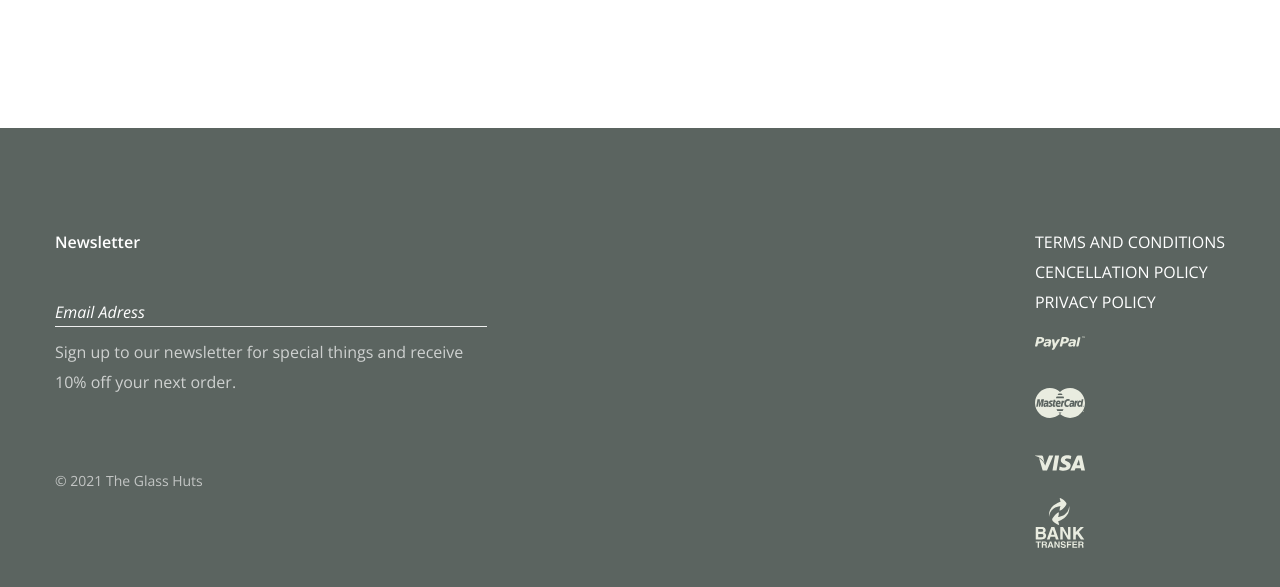
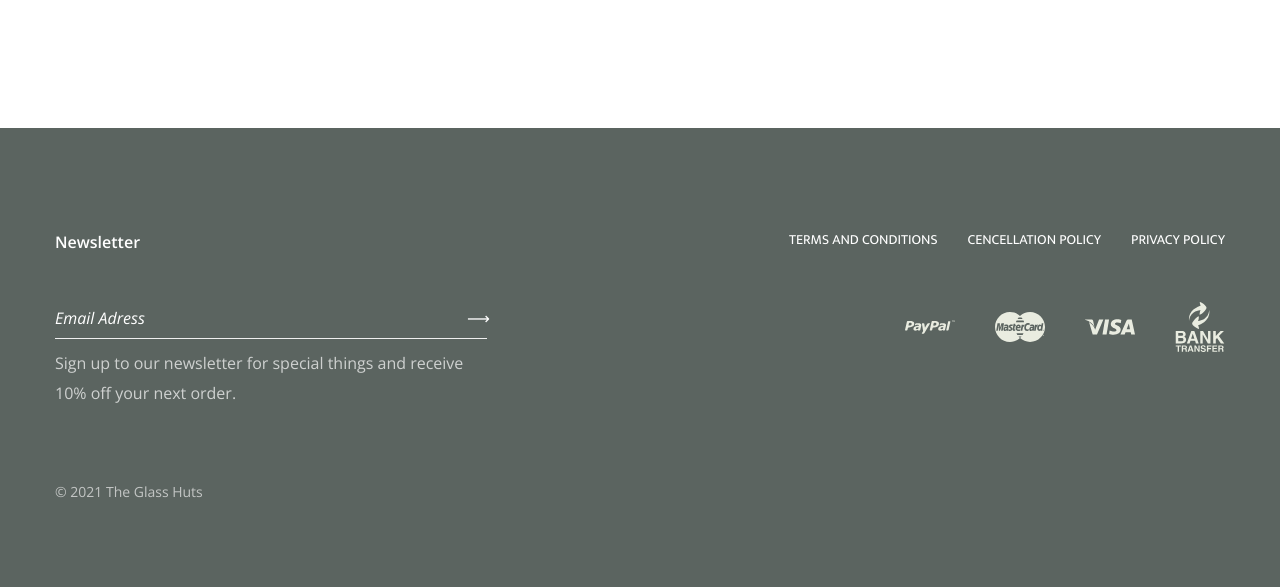
Before and after one commit to Roman-Glyshanitsya/the-glass-huts, a website built with Vite: page src/index.html in a window 1280 px wide. Shown: the part 4601-5188 px from the top of the page. Built offline with nearby package versions, Linux system fonts and the light colour scheme.

Commit message:
done footer

```diff
--- a/src/css/common-elements/footer.css
+++ b/src/css/common-elements/footer.css
@@ -21,10 +21,19 @@
 }
 
 .footer__form {
+    position: relative;
     margin-bottom: 10px;
 }
 
-.footer__label {}
+.footer__label::after {
+    content: '⟶';
+    position: absolute;
+    top: 15%;
+    right: 0;
+    display: inline-block;
+    width: 20px;
+    height: 20px;
+}
 
 .footer__input {
     width: 100%;
@@ -33,6 +42,18 @@
     border: none;
     border-bottom: 1px solid #efefef;
     background-color: transparent;
+
+    font-style: italic;
+    color: #fff;
+    font-size: 16px;
+    font-weight: 300;
+    line-height: 30px;
+    letter-spacing: 0px;
+}
+
+.footer__input:focus {
+    outline: none;
+    border-bottom: 1px solid rgba(255, 255, 255, 0.7);
 }
 
 .footer__input::placeholder {
@@ -58,13 +79,28 @@
 
 .footer__icons-thumb {}
 
-.footer__policy__list {}
+.footer__policy__list {
+    display: flex;
+    align-items: center;
+    gap: 30px;
+    margin-bottom: 50px;
+
+    font-family: 'Mukta', sans-serif;
+    font-size: 14px;
+    font-weight: 300;
+    line-height: 1.71;
+    text-transform: uppercase;
+}
 
 .footer__policy__item {}
 
 .footer__policy__link {}
 
-.footer__icons__list {}
+.footer__icons__list {
+    display: flex;
+    justify-content: flex-end;
+    gap: 40px;
+}
 
 .footer__icons__item {}
 
```
